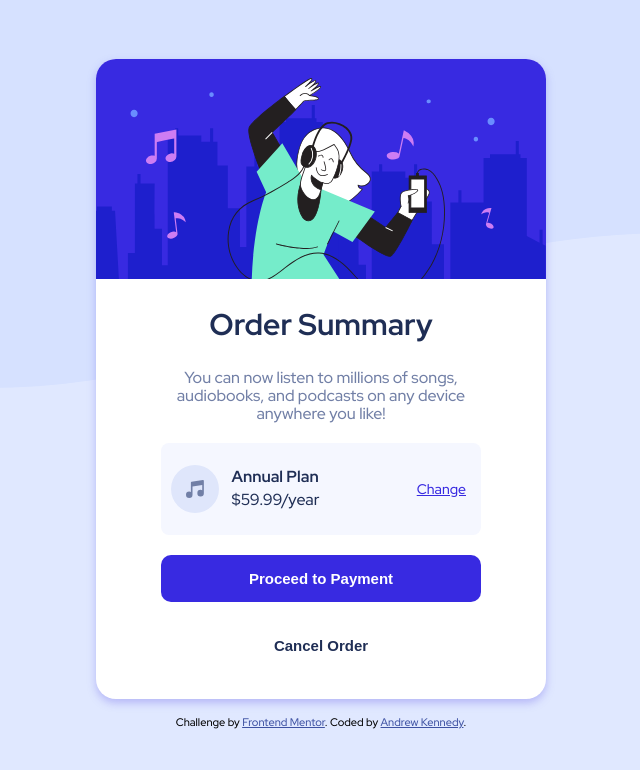
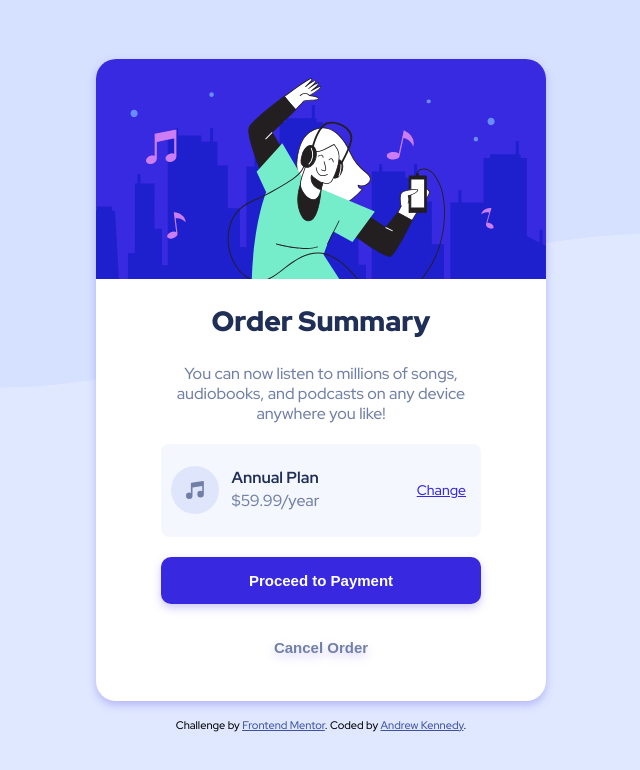
Before and after one commit to andreasdk/order-card, a plain HTML site: page index.html in a window 1280 px wide. Shown: the whole page, without its empty margins (319-959 px from the left). Drawn offline with Linux system fonts and the light colour scheme.

Commit message:
added variables, margin classes

```diff
--- a/style.css
+++ b/style.css
@@ -8,18 +8,22 @@ html {
     margin: 0;
 
     --drop-shadow: drop-shadow(0 .4rem .4rem hsl(245, 75%, 52%, .25));
+    --pale-blue: hsl(225, 100%, 94%);
+    --bright-blue: hsl(245, 75%, 52%);
+    --very-pale-blue: hsl(225, 100%, 98%);
+    --desaturated-blue: hsl(224, 23%, 55%);
+    --dark-blue: rgb(31, 47, 86);
+    --grey-color:  hsl(224, 23%, 55%);
+    --white-color: #ffffff;
 }
 
 body {
     font-family: 'Red Hat Display', sans-serif;
-    background: hsl(225, 100%, 94%);
-    min-height: 100vh;
-
+    background: var(--pale-blue);
     background-image: url("images/pattern-background-mobile.svg");
     background-repeat: no-repeat;
     background-size: contain;
     padding: 4vw;
-
 }
 
 @media (min-width: 769px) {
@@ -34,7 +38,19 @@ img {
 }
 
 p {
-    line-height: 1.8rem;
+    line-height: 2rem;
+}
+
+.mb1 {
+    margin-bottom: 1rem;
+}
+
+.mb2 {
+    margin-bottom: 2rem;
+}
+
+.mb3 {
+    margin-bottom: 3rem;
 }
 
 section {
@@ -45,7 +61,7 @@ section {
 
 .card {
     margin: 0 auto;
-    background: #ffffff;
+    background: var(--white-color);
     border-radius: 2rem;
     filter: var(--drop-shadow);
 }
@@ -60,29 +76,27 @@ section {
     padding: 0 2rem 0;
 }
 
-.card__header {
+.card__header h1 {
     text-align: center;
     font-weight: 900;
-    font-size: 2rem;
-    color: #1F2E55;
+    font-size: 2.8rem;
+    color: var(--dark-blue);
 }
 
 .card__copy {
     font-size: 1.6rem;
     text-align: center;
-    color: #717FA6;
-    margin-bottom: 2rem;
+    color: var(--desaturated-blue);
 }
 
 .card__plan {
-    background-color: hsl(225, 100%, 98%);
+    background-color: var(--very-pale-blue);
     border-radius: .8rem;
     padding: 1rem 1rem;
     display: flex;
     justify-content: space-between;
     align-items: center;
     text-align: left;
-    margin-bottom: 2rem;
 }
 
 .card__plan__copy {
@@ -93,25 +107,26 @@ section {
 .card__plan__copy h2 {
     font-weight: 700;
     font-size: 1.6rem;
-    color: #1F2E55;
+    color: var(--dark-blue);
 }
 
 .card__plan__copy p {
     font-weight: 500;
     font-size: 1.6rem;
     margin-top: -1rem;
-    color: #1F2E55;
+    color: var(--grey-color);
 }
 
 
 .card__plan a {
     font-size: 1.4rem;
     margin-right: .5rem;
-    color: #382AE1;
+    color: var(--bright-blue);
 }
 
 .card__plan a:hover {
     filter: var(--drop-shadow);
+    text-decoration: none;
 }
 
 .card__submit {
@@ -120,7 +135,7 @@ section {
 
 .card__submit button {
     cursor: pointer;
-    background-color: #382AE1;
+    background-color: var(--bright-blue);
     color: #ffffff;
     padding: 1.5rem 0 1.5rem 0;
     width: 100%;
@@ -128,9 +143,13 @@ section {
     border-radius: 1rem;
     font-size: 1.5rem;
     font-weight: 700;
+    filter: var(--drop-shadow);
 }
 
-
+.card__submit button:hover {
+    background-color:hsl(226, 100%, 71%);
+    transition: background-color .25s ease-in;
+}
 
 .card__cancel button {
     background-color: transparent;
@@ -139,14 +158,20 @@ section {
     cursor: pointer;
     overflow: hidden;
     outline: none;
-    color: #1F2E55;
+    color: var(--desaturated-blue);
     padding: 1.5rem 0 1.5rem 0;
     width: 100%;;
     border-radius: 1rem;
     font-size: 1.5rem;
     font-weight: 700;
-    margin-bottom: 3rem;
     margin-top: 2rem;
+    filter: var(--drop-shadow);
+}
+
+.card__cancel button:hover, .card__cancel button:active {
+    color: var(--dark-blue);
+    transition: color .1s ease-in;
+
 }
 
 .card__submit button:hover, .card__cancel button:hover {
@@ -156,7 +181,7 @@ section {
 .attribution {
     margin: 1.5em auto 0;
     width: 80%;
-    font-size: 11px;
+    font-size: 1.1rem;
     text-align: center;
 }
 
```
